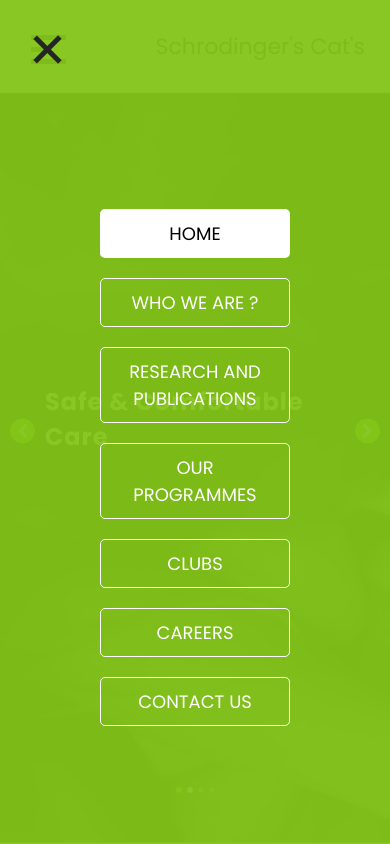
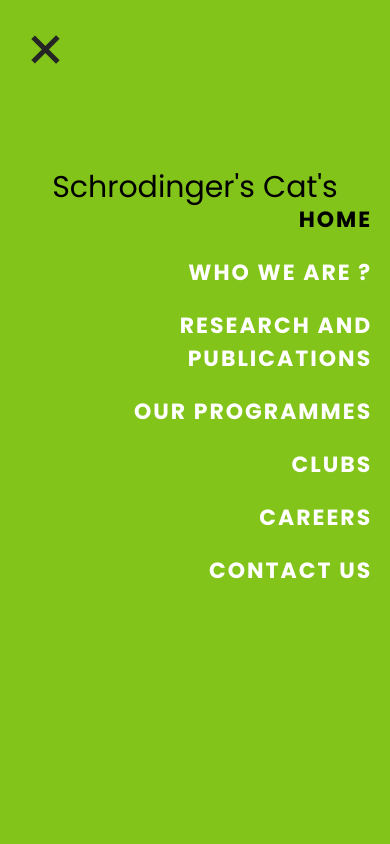
Before and after one commit to SmartSide-Dev/Schrodinger-s-Cat-s-website, a plain HTML site: page index.html in a window 390 px wide. Both pictures are taken after a click on the button 48 px from the left and 49 px from the top of the page. Shown: the top 844 px of the page. Drawn offline with nearby package versions, Linux system fonts and the light colour scheme.

Commit message:
header done like in the design

```diff
--- a/custom-css/home.css
+++ b/custom-css/home.css
@@ -158,8 +158,9 @@ body {
 
   .menu_btn-style {
     position: fixed;
-    left: 22px;
-    top: 15px;
+    left: 35px;
+    top: 50px;
+    z-index: 2;
   }
 
   .menu_btn-style button {
@@ -218,7 +219,7 @@ body {
     z-index: 1;
     top: 0;
     left: 0;
-    background-color: rgba(130, 196, 25, 0.95);
+    background-color: #82C419;
     overflow-x: hidden;
     -webkit-transition: 0.5s;
     transition: 0.5s;
@@ -230,35 +231,52 @@ body {
     right: 30px;
   }
 
+/* Title at the top of the overlay */
+.overlay-title {
+  position: relative;
+  top: 10%; /* Adjust for spacing from the top */
+  font-size: 35px;
+  font-weight: 400;
+  color: #000000;
+  text-align: center;
+  margin: 0;
+}
   .overlay a {
     display: inline-block;
-    padding: 10px 15px;
+    padding: 15px;
     text-decoration: none;
-    font-size: 18px;
+    font-size: 35px;
     text-transform: uppercase;
     color: #ffffff;
-    margin: 10px 0;
     display: block;
     -webkit-transition: 0.3s;
     transition: 0.3s;
-    border: 1.5px solid #ffffff;
     border-radius: 5px;
-    width: 190px;
+    width: auto;
+    letter-spacing: 2px;
+    font-family: Poppins;
+    font-weight: 700;
+    text-align: right;
+    text-underline-position: from-font;
+    text-decoration-skip-ink: none;
+
   }
 
   .overlay a:hover, .overlay a.active {
+
     border-color: transparent;
-    background-color: #ffffff;
     color: #000000;
   }
 
-  .menu_btn-style {
-    display: none;
-  }
+  .overlay a:hover{
+    letter-spacing: 10px;
+  }
+
 
   .overlay-content {
     position: relative;
-    top: 20%;
+    top: 10%;
+    right: 30px;
     width: 100%;
     text-align: center;
     margin-top: 30px;
@@ -269,11 +287,14 @@ body {
     -webkit-box-direction: normal;
         -ms-flex-direction: column;
             flex-direction: column;
-    -webkit-box-align: center;
-        -ms-flex-align: center;
-            align-items: center;
-  }
-
+    -webkit-box-align: flex-end;
+        -ms-flex-align: flex-end;
+            align-items: flex-end;
+  }
+
+  .menu_btn-style {
+    display: none;
+  }
   .menu_width {
     width: 100%;
   }
@@ -464,6 +485,29 @@ text-decoration-skip-ink: none;
     height: 40px;
     width: 40px;
   }
+  .overlay-title {
+    font-size: 30px;
+    top: 20%;
+  }
+
+  .overlay-content {
+    top: 15%;
+    right: 2%;
+  }
+
+  .overlay a {
+    font-size: 22px;
+    padding: 10px;
+  }
+
+  .menu_btn-style{
+    top: 15px;
+    left: 20px;
+  }
+
+
+
+
 }
 
 @media (max-width: 576px) {
--- a/index.html
+++ b/index.html
@@ -74,14 +74,19 @@
           </button>
         </div>
         <div id="myNav" class="overlay">
+
           <div class="menu_btn-style ">
             <button onclick="closeNav()">
               <span class="s-1"> </span>
               <span class="s-2"> </span>
               <span class="s-3"> </span>
             </button>
+
           </div>
+
+          <h1 class="overlay-title">Schrodinger's Cat's</h1>
           <div class="overlay-content">
+
             <a class="active" href="index.html"> HOME <span class="sr-only">(current)</span></a>
             <a class="" href="whoweare.html"> WHO WE ARE ?</a>
             <a class="" href="why.html"> RESEARCH AND PUBLICATIONS </a>
```
